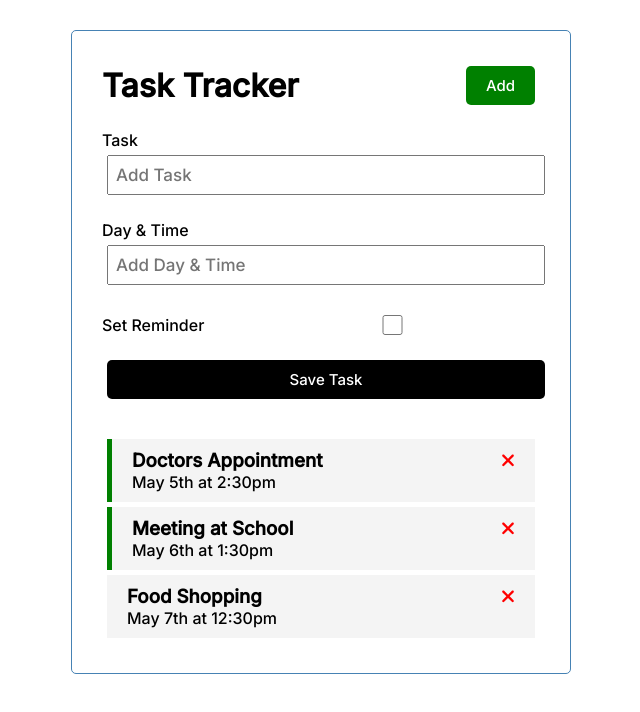
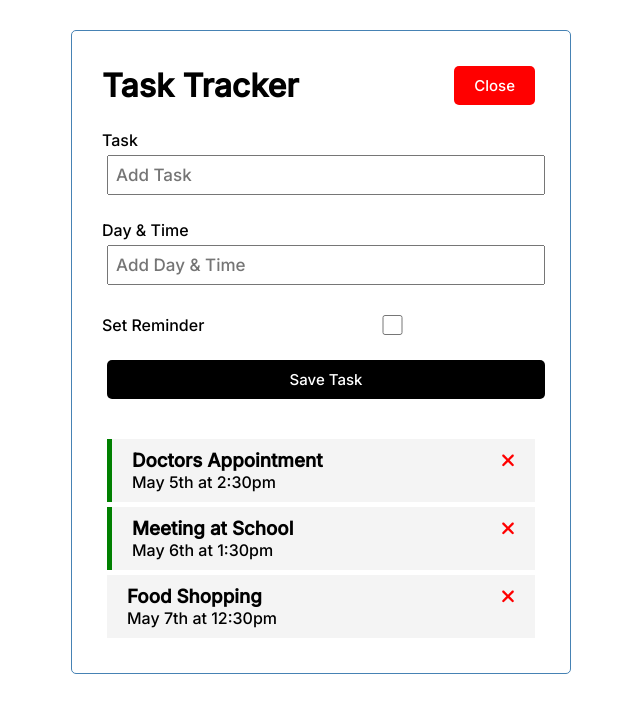
Before and after one commit to 615349/angular-crash, an Angular app: page / in a window 1280 px wide. Both pictures are taken after a click on the button "Add". Shown: the top 712 px of the page, without its empty margins (319-959 px from the left). Built offline with nearby package versions, Linux system fonts and the light colour scheme; data requests are answered from the project's data file.

Commit message:
add service

```diff
--- a/src/app/components/add-task/add-task.component.html
+++ b/src/app/components/add-task/add-task.component.html
@@ -1,4 +1,4 @@
-<form class="add-form" (ngSubmit)="onSubmit()">
+<form *ngIf="showAddTask" class="add-form" (ngSubmit)="onSubmit()">
   <div class="form-control">
     <label for="text">Task</label>
     <input type="text" name="text" id="text" [(ngModel)]="text" placeholder="Add Task" />
--- a/src/app/components/add-task/add-task.component.ts
+++ b/src/app/components/add-task/add-task.component.ts
@@ -1,6 +1,8 @@
 import { Component, OnInit, Output, EventEmitter } from '@angular/core';
 
 import { Task } from 'src/app/Task';
+import { UiService } from 'src/app/services/ui.service';
+import { Subscription } from 'rxjs';
 
 @Component({
   selector: 'app-add-task',
@@ -12,7 +14,14 @@
   text: string = '';
   day: string = '';
   reminder: boolean = false;
-  constructor() { }
+
+  showAddTask!: boolean;
+  subscription!: Subscription;
+  constructor(private uiService: UiService) {
+    this.subscription = this.uiService
+      .onToggle()
+      .subscribe(value => this.showAddTask = value);
+  }
 
   ngOnInit(): void {
   }
--- a/src/app/components/header/header.component.html
+++ b/src/app/components/header/header.component.html
@@ -1,8 +1,8 @@
 <header>
   <h1>{{title}}</h1>
   <app-button
-    text="Add"
-    [color]="btnColor"
+    text="{{showAddTask ? 'Close': 'Add'}}"
+    color="{{showAddTask ? 'red': 'green'}}"
     (handleBtnClick)="toggleAddTask()"
   ></app-button>
 </header>
--- a/src/app/components/header/header.component.ts
+++ b/src/app/components/header/header.component.ts
@@ -1,4 +1,6 @@
 import { Component, OnInit } from '@angular/core';
+import { UiService } from 'src/app/services/ui.service';
+import { Subscription } from 'rxjs';
 
 @Component({
   selector: 'app-header',
@@ -7,14 +9,21 @@
 })
 export class HeaderComponent implements OnInit {
   title: string = 'Task Tracker';
-  btnColor: string = 'green';
+  showAddTask!: boolean;
+  subscription!: Subscription;
 
-  constructor() { }
+  constructor(private uiService: UiService) {
+    this.subscription = this.uiService
+      .onToggle()
+      .subscribe(
+        (value) => this.showAddTask = value
+      );
+  }
 
   ngOnInit(): void {
   }
 
   toggleAddTask() {
-    console.log('click from parent')
+    this.uiService.toggleAddTask();
   }
 }
--- /dev/null
+++ b/src/app/services/ui.service.ts
@@ -0,0 +1,21 @@
+import { Injectable } from '@angular/core';
+import { Observable, Subject } from 'rxjs';
+
+@Injectable({
+  providedIn: 'root'
+})
+export class UiService {
+  private showAddTask: boolean = false;
+  private subject = new Subject<any>();
+
+  constructor() { }
+
+  toggleAddTask() {
+    this.showAddTask = !this.showAddTask;
+    this.subject.next(this.showAddTask);
+  }
+
+  onToggle(): Observable<any> {
+    return this.subject.asObservable();
+  }
+}
```
Also changed, not shown: 1 other file (tests, documents, lock files or other folders).
